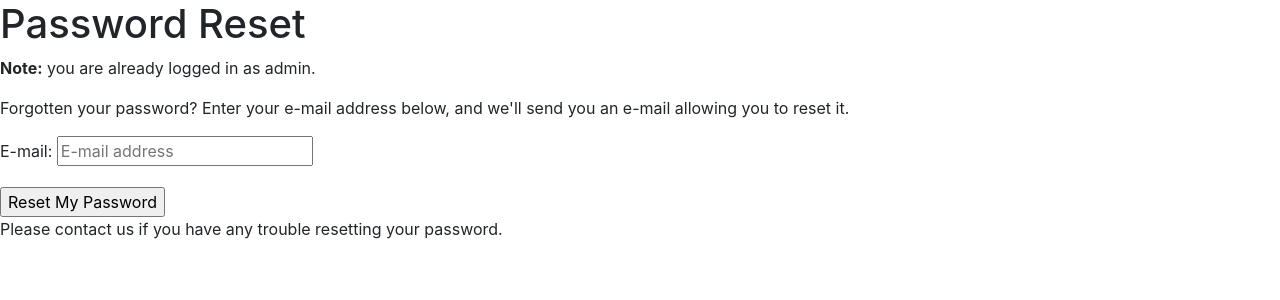
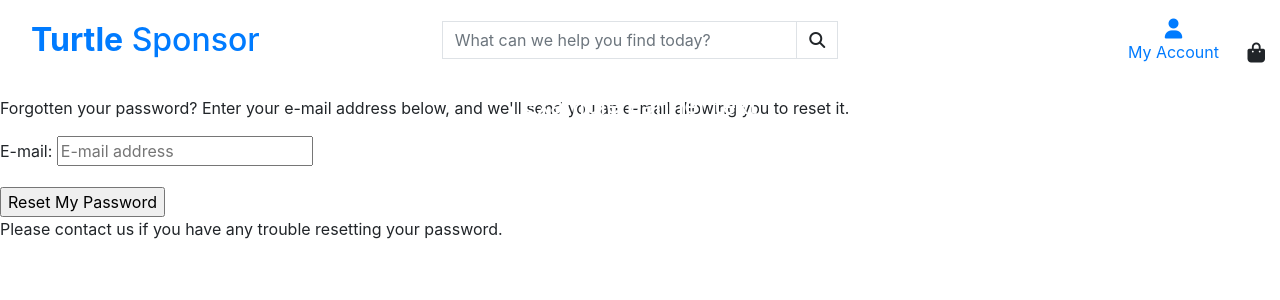
Before and after one commit to hartnetl/ridley-me-this, a Django app: page /accounts/password/reset/ in a window 1280 px wide. Shown: the top 300 px of the page. Run offline with Django 4.2, Linux system fonts and the light colour scheme; a user stored in the database is signed in; some libraries are stand-ins or nearby versions.

Commit message:
Feat: Add content to base.html header

```diff
--- /dev/null
+++ b/static/css/base.css
@@ -0,0 +1,3 @@
+html {
+    background-color: blue;
+}
--- a/templates/base.html
+++ b/templates/base.html
@@ -40,7 +40,90 @@
 
   <body>
 
-    <header class="container-fluid fixed-top"></header>
+    <header class="container-fluid fixed-top">
+        <div id="topnav" class="row bg-white pt-lg-2 d-none d-lg-flex">
+
+            <!-- logo  -->
+            <div class="col-12 col-lg-4 my-auto py-1 py-lg-0 text-center text-lg-left">
+                <a href="{% url 'home' %}" class="nav-link main-logo-link">
+                    <h2 class="logo-font text-black my-0"><strong>Turtle</strong> Sponsor</h2>
+                </a>
+            </div>
+
+            <!-- Search bar  -->
+
+            <div class="col-12 col-lg-4 my-auto py-1 py-lg-0">
+                <form method="GET" action=" ">
+                    <div class="input-group w-100">
+                        <input class="form-control border border-black rounded-0" type="text" name="q" placeholder="What can we help you find today?">
+                        <div class="input-group-append">
+                            <button class="form-control btn btn-black border border-black rounded-0" type="submit">
+                                <span class="icon">
+                                    <i class="fas fa-search"></i>
+                                </span>
+                            </button>
+                        </div>
+                    </div>
+                </form>
+            </div>
+
+            <!-- menus  -->
+            <div class="col-12 col-lg-4 my-auto py-1 py-lg-0">
+                <ul class="list-inline list-unstyled text-center text-lg-right my-0">
+
+                    <!-- profile dropdown  -->
+
+                    <li class="list-inline-item dropdown">
+                        <a class="text-black nav-link" href="#" id="user-options" data-toggle="dropdown" aria-haspopup="true" aria-expanded="false">
+                            <div class="text-center">
+                                <div><i class="fas fa-user fa-lg"></i></div>
+                                <p class="my-0">My Account</p>
+                            </div>
+                        </a>
+                        <div class="dropdown-menu border-0" aria-labelledby="user-options">
+                            {% if request.user.is_authenticated %}
+                                {% if request.user.is_superuser %}
+                                    <a href=" " class="dropdown-item">Product Management</a>
+                                {% endif %}
+                                <a href=" " class="dropdown-item">My Profile</a>
+                                <a href="{% url 'account_logout' %}" class="dropdown-item">Logout</a>
+                            {% else %}
+                                <a href="{% url 'account_signup' %}" class="dropdown-item">Register</a>
+                                <a href="{% url 'account_login' %}" class="dropdown-item">Login</a>
+                            {% endif %}
+                        </div>
+                    </li>
+
+                    <!-- cart  -->
+                    <li class="list-inline-item">
+
+                            <div class="text-center">
+                                <div><i class="fas fa-shopping-bag fa-lg"></i></div>
+
+                            </div>
+
+                    </li>
+                </ul>
+            </div>
+        </div>
+
+        <!-- lower nav with included navigation  -->
+        <div class="row bg-white">
+            <nav class="navbar navbar-expand-lg navbar-light w-100">
+                <button class="navbar-toggler" type="button" data-toggle="collapse" data-target="#main-nav" aria-controls="main-nav" aria-expanded="false" aria-label="Toggle navigation">
+                    <span class="navbar-toggler-icon"></span>
+                </button>
+
+            </nav>
+        </div>
+
+        <!-- delivery message  -->
+        <div id="delivery-banner" class="row text-center">
+            <div class="col bg-black text-white">
+                <h4 class="logo-font my-1">Example banner text </h4>
+            </div>
+        </div>
+    </header>
 
     {% if messages %}
     <div class="message-container"></div>
```
